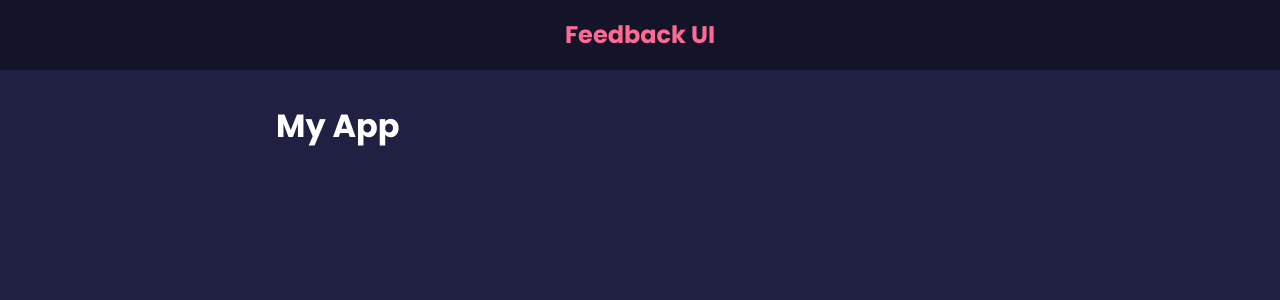
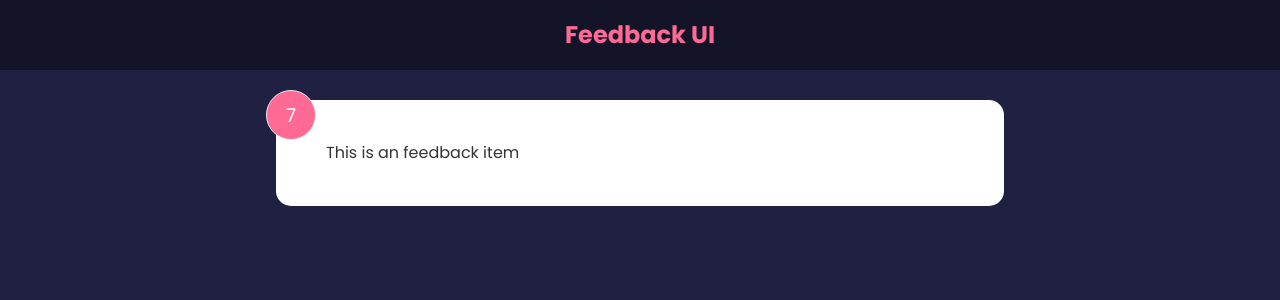
Before and after one commit to dev-brit/react-feedback-app, a React (Create React App) app: page / in a window 1280 px wide. Shown: the top 300 px of the page. Built offline with nearby package versions, Linux system fonts and the light colour scheme.

Commit message:
Create FeedbackItem and add state

```diff
--- a/src/App.js
+++ b/src/App.js
@@ -1,28 +1,15 @@
-import PropTypes from 'prop-types'
 import Header from "./components/Header"
+import FeebackItem from "./components/FeebackItem"
 
 const App = () => {
   return (
     <>
       <Header/>
       <div className="container">
-        <h1>My App</h1>
+        <FeebackItem />
       </div>
     </>
-
   )
 }
 
-Header.defaultProps = {
-  text: 'Feedback UI',
-  bgColor: 'rgba(0,0,0,0.4)',
-  textColor: '#ff6a95',
-}
-
-Header.propTypes = {
-  text: PropTypes.string,
-  bgColor: PropTypes.string,
-  textColor: PropTypes.string,
-}
-
 export default App
--- /dev/null
+++ b/src/components/FeebackItem.jsx
@@ -0,0 +1,18 @@
+import {useState} from 'react'
+
+function FeebackItem() {
+
+  const [rating, setRating] = useState(7)
+  const [text, setText] = useState('This is an feedback item')
+
+  return (
+    <div className="card">
+      <div className="num-display">{rating}</div>
+      <div className="text-display">
+        {text}
+      </div>
+    </div>
+  )
+}
+
+export default FeebackItem
--- a/src/components/Header.jsx
+++ b/src/components/Header.jsx
@@ -1,4 +1,4 @@
-import React from 'react'
+import PropTypes from 'prop-types'
 
 function Header({text, bgColor, textColor}) {
   const headerStyles = {
@@ -14,4 +14,16 @@ function Header({text, bgColor, textColor}) {
   )
 }
 
+Header.defaultProps = {
+  text: 'Feedback UI',
+  bgColor: 'rgba(0,0,0,0.4)',
+  textColor: '#ff6a95',
+}
+
+Header.propTypes = {
+  text: PropTypes.string,
+  bgColor: PropTypes.string,
+  textColor: PropTypes.string,
+}
+
 export default Header
```
